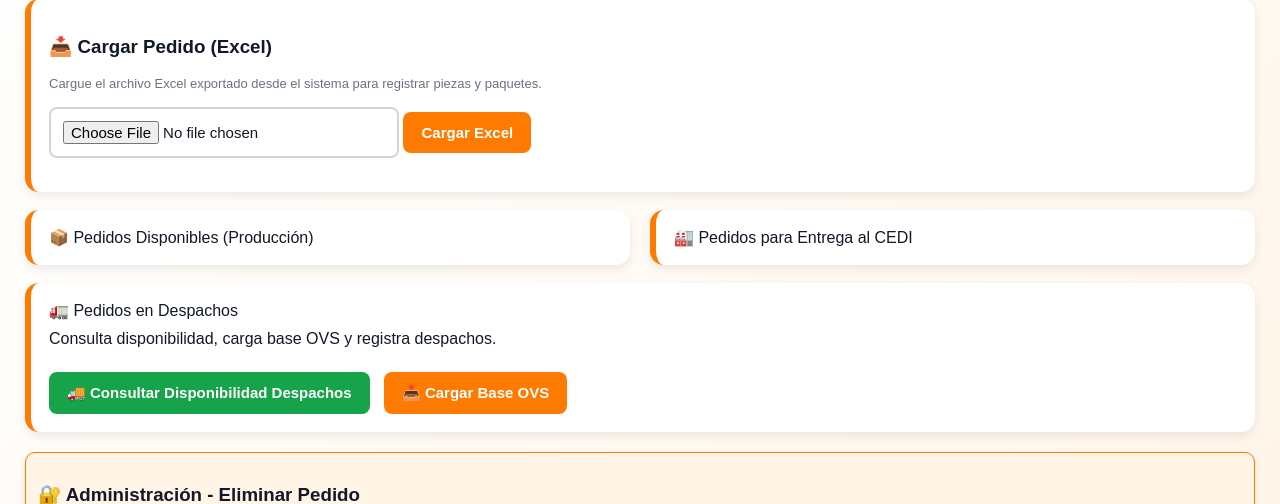
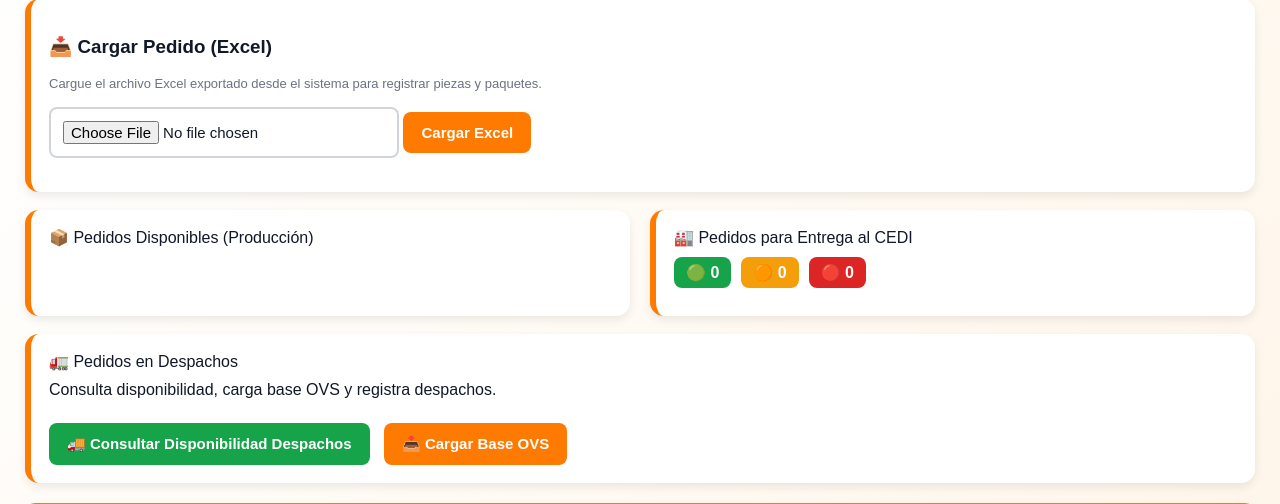
Before and after one commit to stevenova0408-maker/sgi-madecentro, a FastAPI app: page /pedidos in a window 1280 px wide. Shown: the part 117-621 px from the top of the page. Run offline with FastAPI, Linux system fonts and the light colour scheme; the visitor is signed in with stand-in values (Sample User, id 1); some libraries are stand-ins or nearby versions.

Commit message:
descripcion cambio

```diff
--- a/templates/pedidos.html
+++ b/templates/pedidos.html
@@ -182,6 +182,24 @@ text-align: center;
 
 <div class="card">
 <div class="titulo-seccion">🏭 Pedidos para Entrega al CEDI</div>
+
+<!-- PANEL SEMAFORO GLOBAL -->
+<div style="display:flex;gap:10px;margin-top:10px;margin-bottom:10px;font-weight:bold">
+
+<div style="background:#16a34a;color:white;padding:6px 12px;border-radius:8px">
+🟢 <span id="cedi_verde">0</span>
+</div>
+
+<div style="background:#f59e0b;color:white;padding:6px 12px;border-radius:8px">
+🟠 <span id="cedi_naranja">0</span>
+</div>
+
+<div style="background:#dc2626;color:white;padding:6px 12px;border-radius:8px">
+🔴 <span id="cedi_rojo">0</span>
+</div>
+
+</div>
+
 <div id="lista_entrega"></div>
 </div>
 
@@ -271,6 +289,28 @@ let response = await res.json();
 let data = response.data || [];
 let totalPaginas = response.total_paginas || 1;
 
+/* ================= SEMAFORO GLOBAL ================= */
+
+let verde = 0;
+let naranja = 0;
+let rojo = 0;
+
+data.forEach(p => {
+
+if (p.semaforo === "VERDE") verde++;
+if (p.semaforo === "NARANJA") naranja++;
+if (p.semaforo === "ROJO") rojo++;
+
+});
+
+let v = document.getElementById("cedi_verde");
+let n = document.getElementById("cedi_naranja");
+let r = document.getElementById("cedi_rojo");
+
+if(v) v.innerText = verde;
+if(n) n.innerText = naranja;
+if(r) r.innerText = rojo;
+
 let htmlProduccion = "";
 
 if (data.length === 0) {
@@ -286,6 +326,15 @@ htmlProduccion += `
 
 <p><b>Pedido:</b> ${p.numero_pedido}</p>
 <p><b>Cliente:</b> ${p.cliente}</p>
+<p><b>Fecha ingreso CEDI:</b> ${p.fecha_entrada_cedi ?? "-"}</p>
+<p>
+<span class="semaforo ${
+p.semaforo === "VERDE" ? "verde" :
+p.semaforo === "NARANJA" ? "amarillo" : "rojo"
+}">
+${p.semaforo ?? "-"}
+</span>
+</p>
 
 <p><b>${p.escaneadas}/${p.total_piezas}</b> (${p.porcentaje}%)</p>
 
@@ -339,6 +388,30 @@ let response = await res.json();
 let data = response.data || [];
 let totalPaginas = response.total_paginas || 1;
 
+/* ================= SEMAFORO GLOBAL ================= */
+
+let verde = 0;
+let naranja = 0;
+let rojo = 0;
+
+data.forEach(p => {
+
+if (p.semaforo === "VERDE") verde++;
+if (p.semaforo === "NARANJA") naranja++;
+if (p.semaforo === "ROJO") rojo++;
+
+});
+
+let v = document.getElementById("cedi_verde");
+let n = document.getElementById("cedi_naranja");
+let r = document.getElementById("cedi_rojo");
+
+if(v) v.innerText = verde;
+if(n) n.innerText = naranja;
+if(r) r.innerText = rojo;
+
+/* ================================================== */
+
 let htmlEntrega = "";
 
 if (data.length === 0) {
@@ -349,8 +422,21 @@ data.forEach(p => {
 
 htmlEntrega += `
 <div class="pedido-item">
+
 <p><b>Pedido:</b> ${p.numero_pedido}</p>
+
 <p><b>Cliente:</b> ${p.cliente}</p>
+
+<p><b>Fecha ingreso CEDI:</b> ${p.fecha_entrada_cedi ?? "-"}</p>
+
+<p>
+<span class="semaforo ${
+p.semaforo === "VERDE" ? "verde" :
+p.semaforo === "NARANJA" ? "amarillo" : "rojo"
+}">
+${p.semaforo ?? "-"}
+</span>
+</p>
 
 <button class="btn-entrega"
 onclick="window.location.href='/entrega_cedi/${p.id}'">
```
